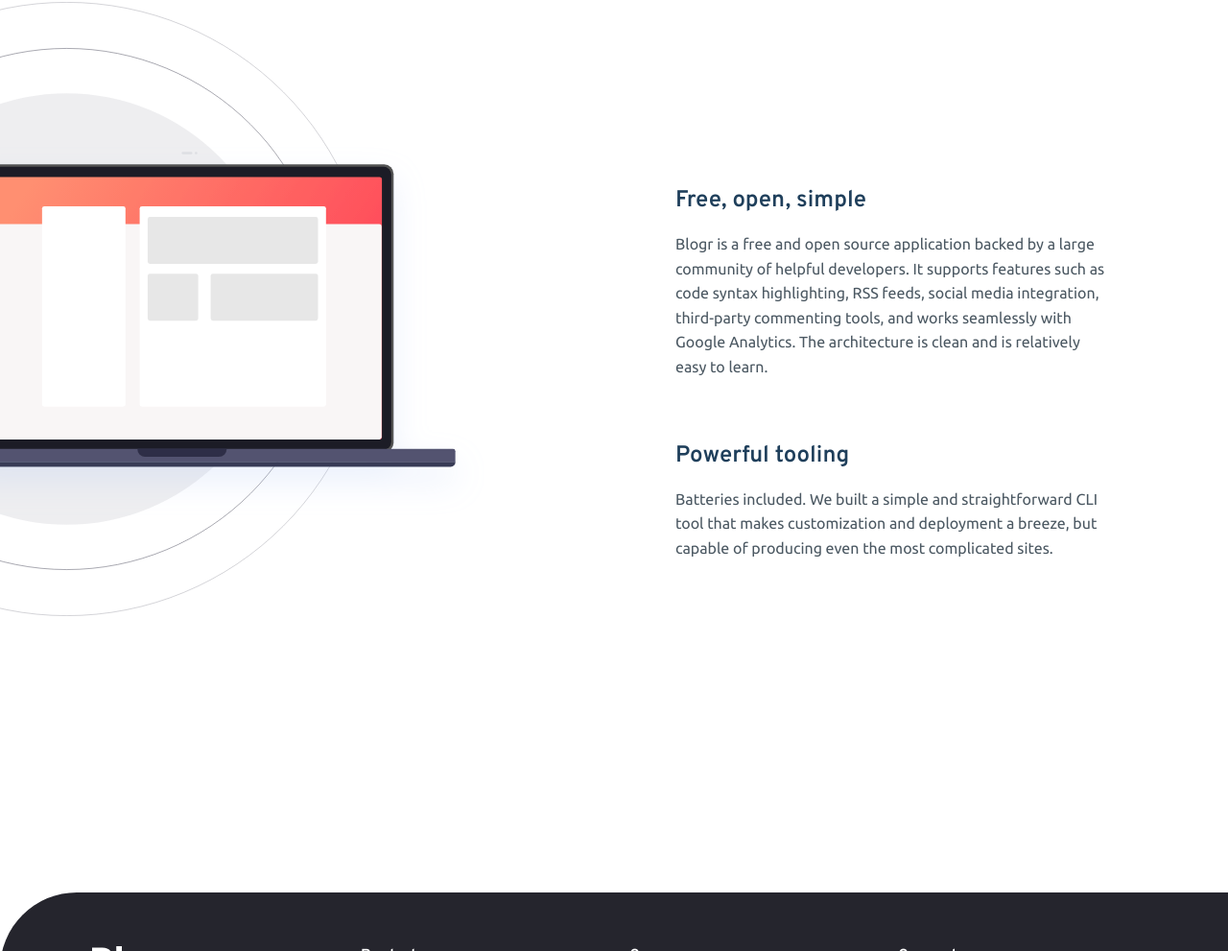
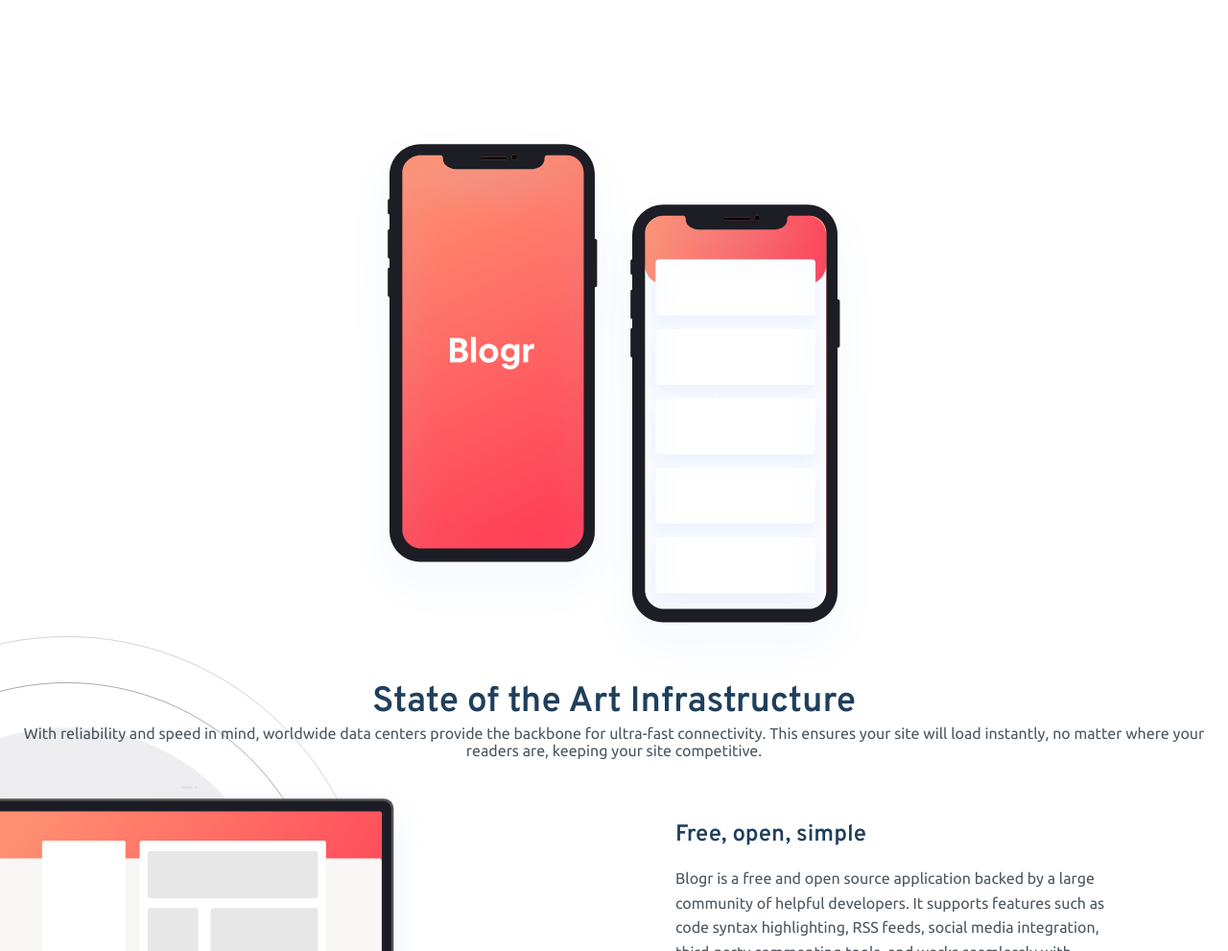
Before and after one commit to atorres-io/frontend-mentor-blogr-lading-page, a website: page sources/index.html in a window 1280 px wide. Shown: the part 1540-2531 px from the top of the page at 96% size. Drawn offline with Linux system fonts and the light colour scheme.

Commit message:
feat(layout): app finished

```diff
--- a/sources/index.html
+++ b/sources/index.html
@@ -127,7 +127,18 @@
 					</p>
 				</div>
 			</section>
-			<!-- <section class="main__section--special"></section> -->
+			<section class="main__section--special">
+				<figure>
+					<img src='assets/images/illustration-phones.svg' alt='Phones Illustration' />
+				</figure>
+				<div>
+					<h2>State of the Art Infrastructure</h2>
+					<p>
+						With reliability and speed in mind, worldwide data centers provide the backbone for ultra-fast connectivity.
+  					This ensures your site will load instantly, no matter where your readers are, keeping your site competitive.
+					</p>
+				</div>
+			</section>
 			<section class="main__section--default align--normal">
 				<figure>
 					<img class='laptop' src='assets/images/illustration-laptop-desktop.svg' alt='Editor Illustration' />
```
